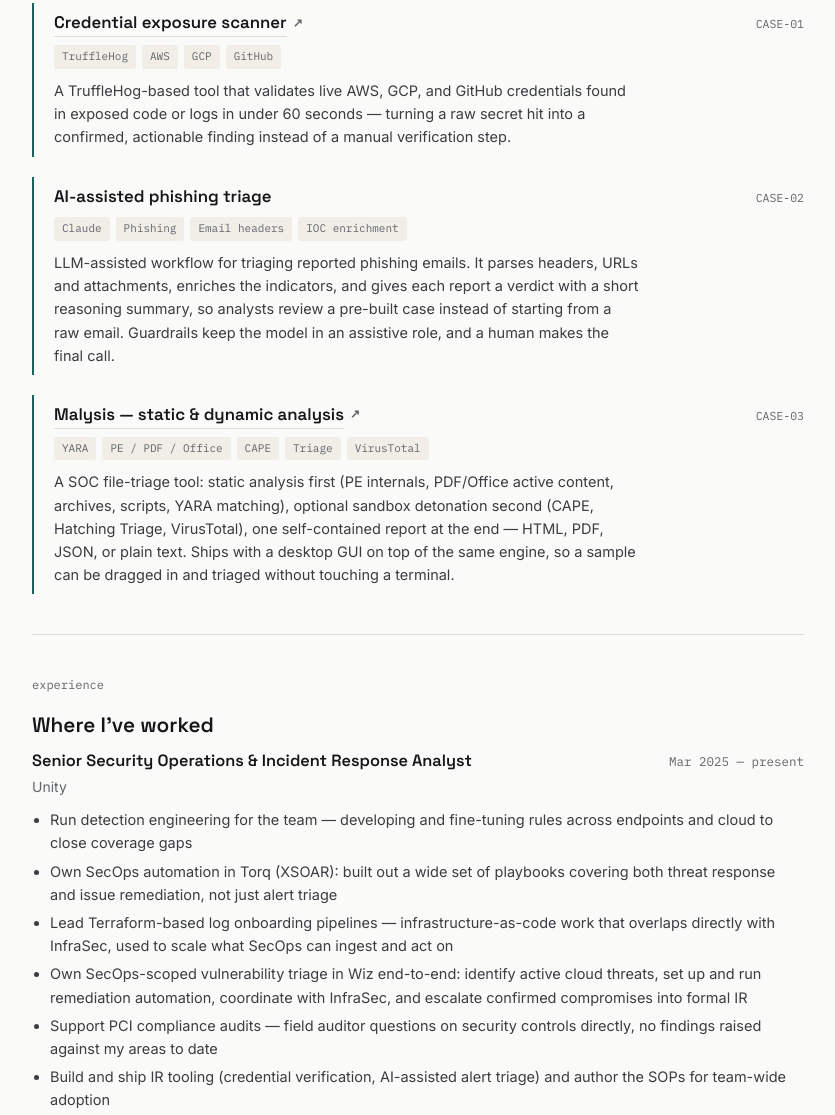
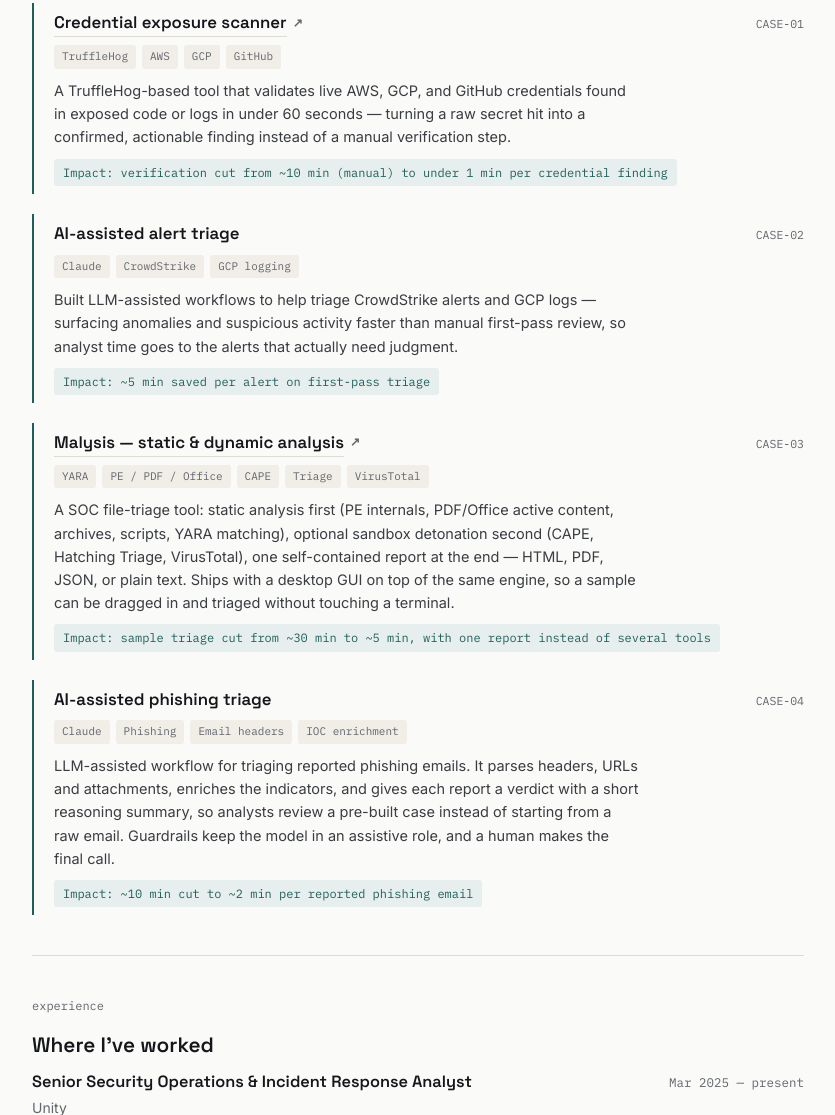
Before and after one commit to jeffchandy-here/jeffchandy-here.github.io, a plain HTML site: page index.html in a window 1280 px wide. Shown: the part 765-1880 px from the top of the page, without its empty margins (222-1057 px from the left). Drawn offline with Linux system fonts and the light colour scheme.

Commit message:
Update timing for projects

```diff
--- a/index.html
+++ b/index.html
@@ -101,6 +101,7 @@
     color:var(--muted); padding:3px 8px; border-radius:3px;
   }
   .case p{margin:10px 0 0; color:#3a3d42; font-size:14.5px; max-width:64ch;}
+  .case .metric{margin-top:10px; font-family:'IBM Plex Mono',monospace; font-size:12px; color:var(--accent); background:var(--accent-soft); display:inline-block; padding:4px 9px; border-radius:3px;}
 
   /* experience */
   .job{margin-bottom:26px;}
@@ -223,25 +224,25 @@
         code or logs in under 60 seconds — turning a raw secret hit into a confirmed, actionable finding
         instead of a manual verification step.
       </p>
+      <div class="metric">Impact: verification cut from ~10 min (manual) to under 1 min per credential finding</div>
     </div>
 
     <div class="case open">
       <div class="case-head">
-        <h3>AI-assisted phishing triage</h3>
+        <h3>AI-assisted alert triage</h3>
         <span class="case-id mono">CASE-02</span>
       </div>
       <div class="case-tags">
         <span class="tag">Claude</span>
-        <span class="tag">Phishing</span>
-        <span class="tag">Email headers</span>
-        <span class="tag">IOC enrichment</span>
+        <span class="tag">CrowdStrike</span>
+        <span class="tag">GCP logging</span>
       </div>
       <p>
-        LLM-assisted workflow for triaging reported phishing emails. It parses headers, URLs and
-        attachments, enriches the indicators, and gives each report a verdict with a short reasoning
-        summary, so analysts review a pre-built case instead of starting from a raw email. Guardrails keep
-        the model in an assistive role, and a human makes the final call.
+        Built LLM-assisted workflows to help triage CrowdStrike alerts and GCP logs — surfacing anomalies
+        and suspicious activity faster than manual first-pass review, so analyst time goes to the alerts
+        that actually need judgment.
       </p>
+      <div class="metric">Impact: ~5 min saved per alert on first-pass triage</div>
     </div>
 
     <div class="case open">
@@ -263,7 +264,29 @@
         Ships with a desktop GUI on top of the same engine, so a sample can be dragged in and
         triaged without touching a terminal.
       </p>
+      <div class="metric">Impact: sample triage cut from ~30 min to ~5 min, with one report instead of several tools</div>
     </div>
+
+    <div class="case open">
+      <div class="case-head">
+        <h3>AI-assisted phishing triage</h3>
+        <span class="case-id mono">CASE-04</span>
+      </div>
+      <div class="case-tags">
+        <span class="tag">Claude</span>
+        <span class="tag">Phishing</span>
+        <span class="tag">Email headers</span>
+        <span class="tag">IOC enrichment</span>
+      </div>
+      <p>
+        LLM-assisted workflow for triaging reported phishing emails. It parses headers, URLs and
+        attachments, enriches the indicators, and gives each report a verdict with a short reasoning
+        summary, so analysts review a pre-built case instead of starting from a raw email. Guardrails keep
+        the model in an assistive role, and a human makes the final call.
+      </p>
+      <div class="metric">Impact: ~10 min cut to ~2 min per reported phishing email</div>
+    </div>
+
   </section>
 
   <hr class="rule">
```
